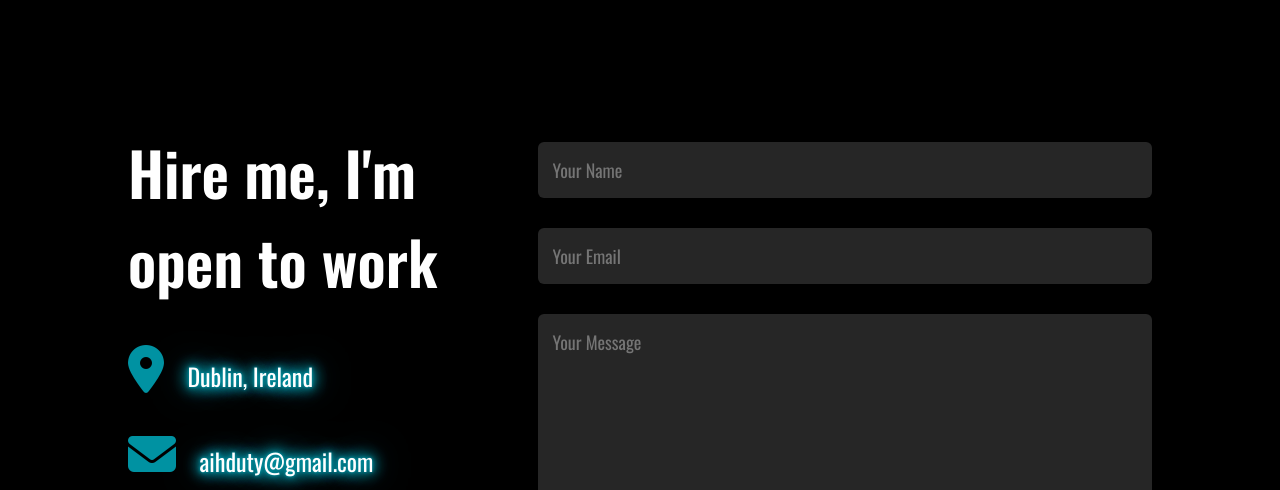
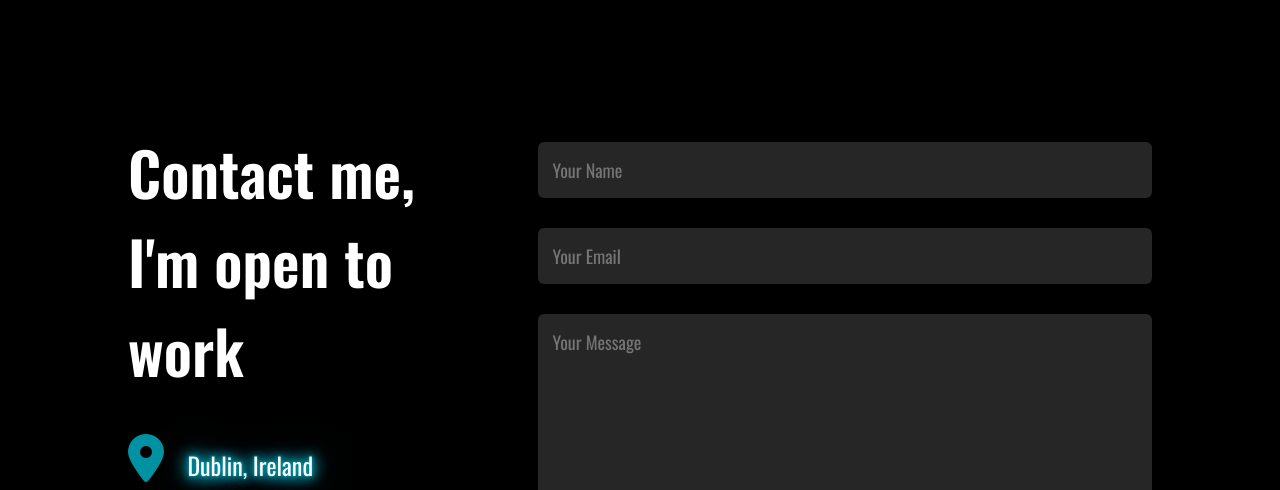
Before and after one commit to tzolic/tzolic.github.io, a plain HTML site: page index.html in a window 1280 px wide. Shown: the part 1940-2430 px from the top of the page. Drawn offline with nearby package versions, Linux system fonts and the light colour scheme.

Commit message:
change contact message

```diff
--- a/index.html
+++ b/index.html
@@ -105,7 +105,7 @@ Description : A website where I present myself and most importantly share the pr
   <div class="row top-space">
 
     <div class="contact-left">
-      <h1 class="title">Hire me, I'm open to work</h1>
+      <h1 class="title">Contact me, I'm open to work</h1>
       <p>
         <i class="fa-solid fa-location-dot"></i>
         <span class="glow">Dublin, Ireland</span>
```
